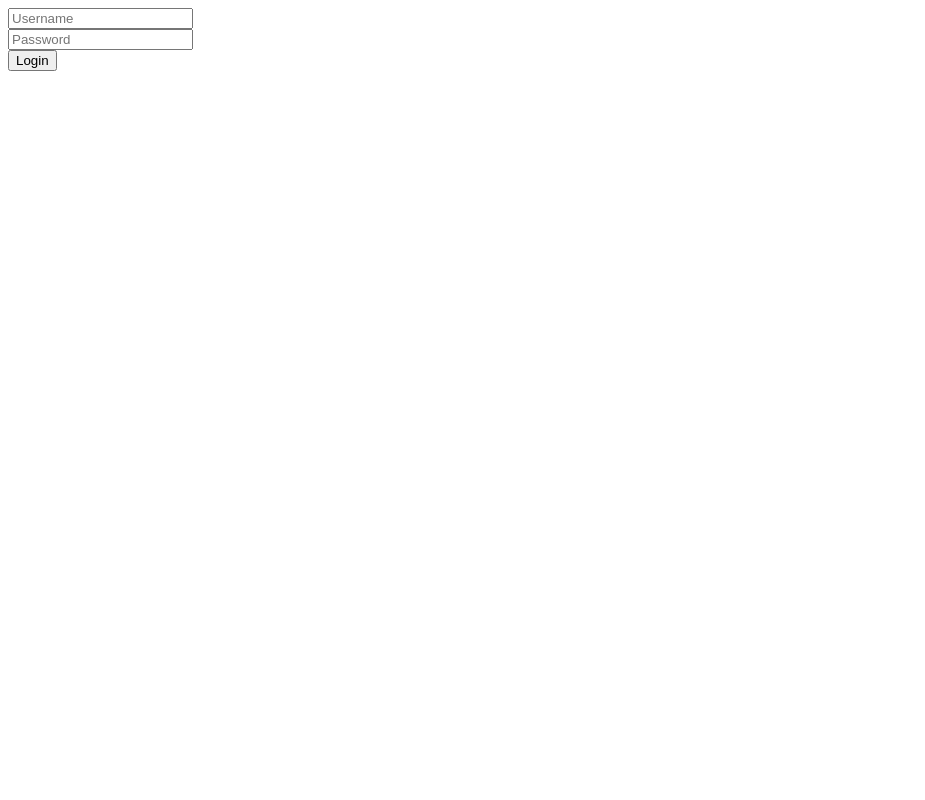
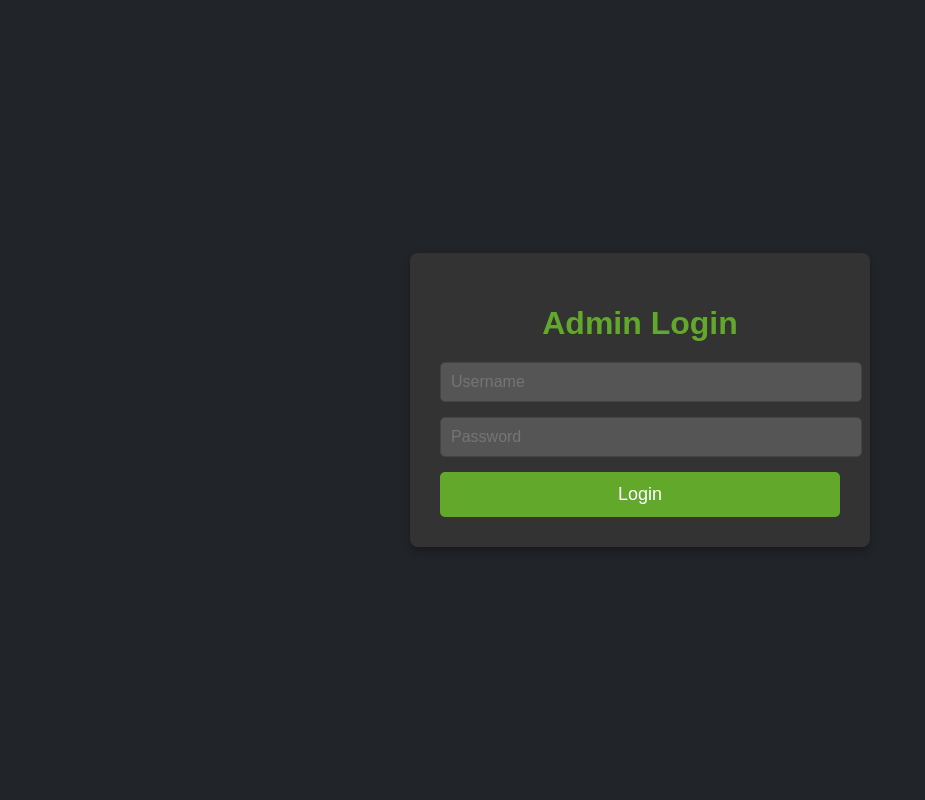
Before and after one commit to rabbi696/mac-mini-m4, a PHP site: page /admin/login.php in a window 1280 px wide. Before the commit the part shown is almost empty. Shown: the whole page, without its empty margins (0-925 px from the left). Run offline with PHP 8.4, Linux system fonts and the light colour scheme.

Commit message:
login page design

```diff
--- a/admin/login.php
+++ b/admin/login.php
@@ -1,20 +1,84 @@
-<?php
-session_start();
-if ($_SERVER['REQUEST_METHOD'] == 'POST') {
-    $user = $_POST['username'];
-    $pass = $_POST['password'];
-    if ($user === "admin" && $pass === "your_secure_password") {
-        $_SESSION['admin_logged_in'] = true;
-        header("Location: index.php");
-        exit();
-    } else {
-        $error = "Invalid credentials";
-    }
-}
-?>
-<form method="POST">
-    <input type="text" name="username" placeholder="Username" required /><br>
-    <input type="password" name="password" placeholder="Password" required /><br>
-    <button type="submit">Login</button>
-    <?php if (isset($error)) echo "<p style='color:red;'>$error</p>"; ?>
-</form>
+<!DOCTYPE html>
+<html lang="en">
+<head>
+    <meta charset="UTF-8">
+    <meta name="viewport" content="width=device-width, initial-scale=1.0">
+    <title>Admin Login</title>
+    <style>
+        body {
+            background-color: #212529;
+            font-family: Arial, sans-serif;
+            color: #ffffff;
+            display: flex;
+            justify-content: center;
+            align-items: center;
+            height: 100vh;
+            margin: 0;
+        }
+        .login-container {
+            background-color: #333;
+            padding: 30px;
+            border-radius: 8px;
+            box-shadow: 0 4px 10px rgba(0, 0, 0, 0.3);
+            width: 100%;
+            max-width: 400px;
+            text-align: center;
+        }
+        h1 {
+            color: #62a92b;
+            font-size: 32px;
+            margin-bottom: 20px;
+        }
+        input[type="text"], input[type="password"] {
+            width: 100%;
+            padding: 10px;
+            margin-bottom: 15px;
+            border-radius: 5px;
+            border: 1px solid #444;
+            background-color: #555;
+            color: #fff;
+            font-size: 16px;
+        }
+        input[type="text"]:focus, input[type="password"]:focus {
+            outline: none;
+            border-color: #62a92b;
+        }
+        button {
+            width: 100%;
+            padding: 12px;
+            background-color: #62a92b;
+            color: white;
+            font-size: 18px;
+            border: none;
+            border-radius: 5px;
+            cursor: pointer;
+            transition: background-color 0.3s;
+        }
+        button:hover {
+            background-color: #4e8b1f;
+        }
+        .error-message {
+            color: red;
+            margin-top: 15px;
+        }
+    </style>
+</head>
+<body>
+
+<div class="login-container">
+    <h1>Admin Login</h1>
+    <form method="POST">
+        <input type="text" name="username" placeholder="Username" required />
+        <input type="password" name="password" placeholder="Password" required />
+        <button type="submit">Login</button>
+
+        <?php
+        if (isset($error)) {
+            echo "<p class='error-message'>$error</p>";
+        }
+        ?>
+    </form>
+</div>
+
+</body>
+</html>
```
